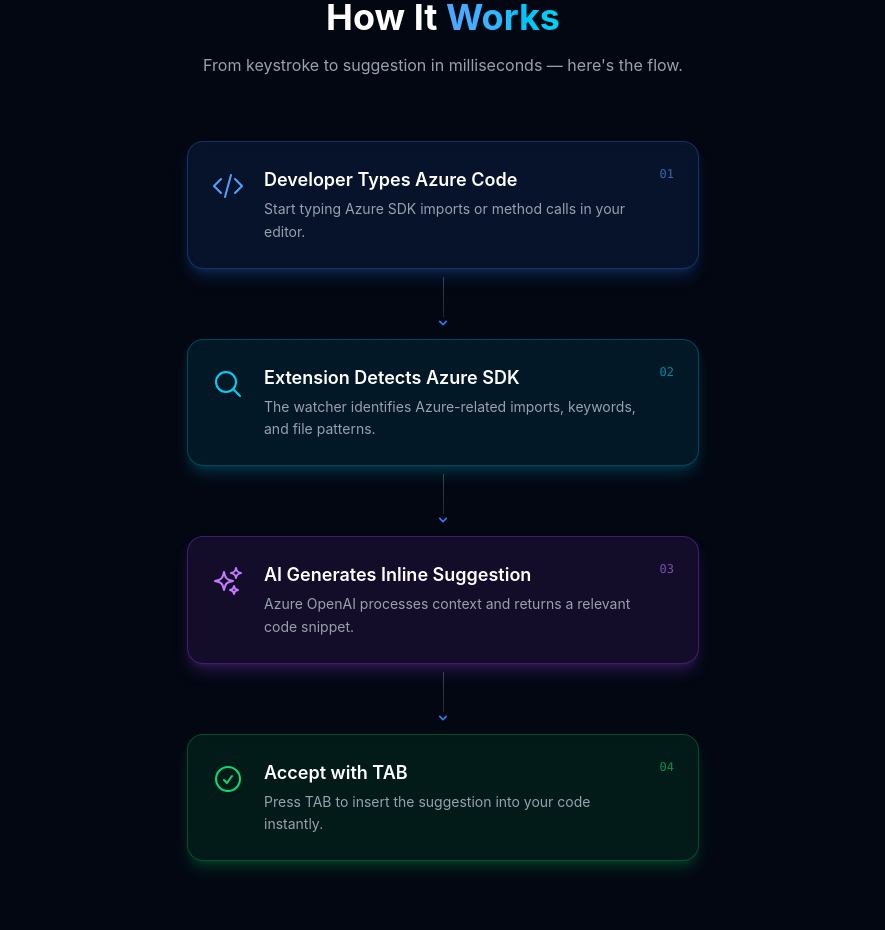
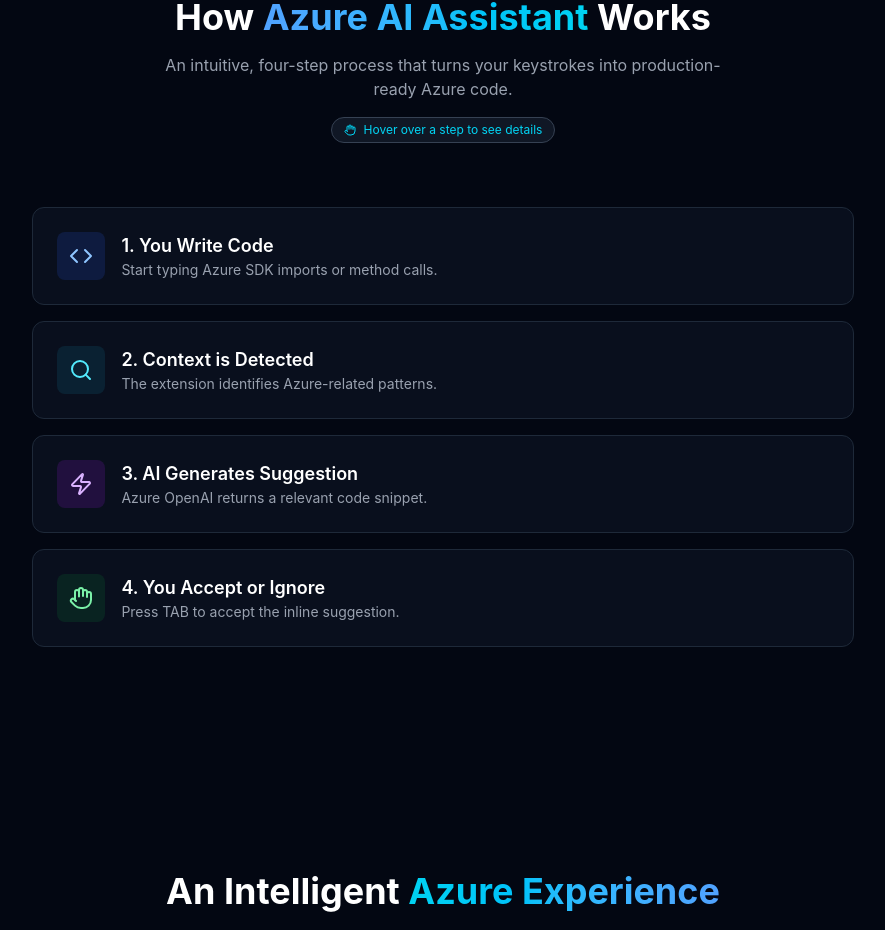
Before and after one commit to ArjunDivraniya/Doppelganger-March-2026-Eklavya, a React app in the folder azure-ai-code-extension/extension/frontend/: page / in a window 1280 px wide. Shown: the part 1851-2781 px from the top of the page, without its empty margins (197-1082 px from the left). Built offline with nearby package versions, Linux system fonts and the light colour scheme; the HTML template or start-up script is replaced by a standard one.

Commit message:
feat(frontend): Redesign 'How It Works' section for interactivity

```diff
--- a/azure-ai-code-extension/extension/frontend/src/components/HowItWorksSection.tsx
+++ b/azure-ai-code-extension/extension/frontend/src/components/HowItWorksSection.tsx
@@ -1,68 +1,87 @@
-import { motion } from "framer-motion";
+import { useState } from "react";
+import { motion, AnimatePresence } from "framer-motion";
+import { Hand, Zap, Search, Code } from "lucide-react";
 
 const STEPS = [
   {
-    icon: (
-      <svg className="w-8 h-8" fill="none" stroke="currentColor" viewBox="0 0 24 24">
-        <path strokeLinecap="round" strokeLinejoin="round" strokeWidth={1.5} d="M17.25 6.75L22.5 12l-5.25 5.25m-10.5 0L1.5 12l5.25-5.25m7.5-3l-4.5 16.5" />
-      </svg>
-    ),
-    title: "Developer Types Azure Code",
-    description: "Start typing Azure SDK imports or method calls in your editor.",
+    icon: <Code className="w-6 h-6" />,
+    title: "1. You Write Code",
+    shortDescription: "Start typing Azure SDK imports or method calls.",
+    longDescription:
+      "As you work in your editor, the extension monitors your code for specific triggers, such as importing an Azure SDK library or calling a known Azure method. This process is lightweight and runs entirely in the background.",
+    image: "/assets/overview-typing.png",
     color: "blue",
   },
   {
-    icon: (
-      <svg className="w-8 h-8" fill="none" stroke="currentColor" viewBox="0 0 24 24">
-        <path strokeLinecap="round" strokeLinejoin="round" strokeWidth={1.5} d="M21 21l-5.197-5.197m0 0A7.5 7.5 0 105.196 5.196a7.5 7.5 0 0010.607 10.607z" />
-      </svg>
-    ),
-    title: "Extension Detects Azure SDK",
-    description: "The watcher identifies Azure-related imports, keywords, and file patterns.",
+    icon: <Search className="w-6 h-6" />,
+    title: "2. Context is Detected",
+    shortDescription: "The extension identifies Azure-related patterns.",
+    longDescription:
+      "Using a combination of keyword matching and pattern recognition, the extension identifies the specific Azure service you're interacting with (e.g., Blob Storage, Cosmos DB). It analyzes the surrounding code to build a rich context for the AI.",
+    image: "/assets/overview-suggestion.png",
     color: "cyan",
   },
   {
-    icon: (
-      <svg className="w-8 h-8" fill="none" stroke="currentColor" viewBox="0 0 24 24">
-        <path strokeLinecap="round" strokeLinejoin="round" strokeWidth={1.5} d="M9.813 15.904L9 18.75l-.813-2.846a4.5 4.5 0 00-3.09-3.09L2.25 12l2.846-.813a4.5 4.5 0 003.09-3.09L9 5.25l.813 2.846a4.5 4.5 0 003.09 3.09L15.75 12l-2.846.813a4.5 4.5 0 00-3.09 3.09zM18.259 8.715L18 9.75l-.259-1.035a3.375 3.375 0 00-2.455-2.456L14.25 6l1.036-.259a3.375 3.375 0 002.455-2.456L18 2.25l.259 1.035a3.375 3.375 0 002.455 2.456L21.75 6l-1.036.259a3.375 3.375 0 00-2.455 2.456zM16.894 20.567L16.5 21.75l-.394-1.183a2.25 2.25 0 00-1.423-1.423L13.5 18.75l1.183-.394a2.25 2.25 0 001.423-1.423l.394-1.183.394 1.183a2.25 2.25 0 001.423 1.423l1.183.394-1.183.394a2.25 2.25 0 00-1.423 1.423z" />
-      </svg>
-    ),
-    title: "AI Generates Inline Suggestion",
-    description: "Azure OpenAI processes context and returns a relevant code snippet.",
+    icon: <Zap className="w-6 h-6" />,
+    title: "3. AI Generates Suggestion",
+    shortDescription: "Azure OpenAI returns a relevant code snippet.",
+    longDescription:
+      "The collected context is sent to a specialized Azure OpenAI model. Our RAG pipeline enhances this process by injecting relevant, up-to-date documentation, ensuring the generated code is accurate and follows best practices.",
+    image: "/assets/feature-suggestion.png",
     color: "purple",
   },
   {
-    icon: (
-      <svg className="w-8 h-8" fill="none" stroke="currentColor" viewBox="0 0 24 24">
-        <path strokeLinecap="round" strokeLinejoin="round" strokeWidth={1.5} d="M9 12.75L11.25 15 15 9.75M21 12a9 9 0 11-18 0 9 9 0 0118 0z" />
-      </svg>
-    ),
-    title: "Accept with TAB",
-    description: "Press TAB to insert the suggestion into your code instantly.",
+    icon: <Hand className="w-6 h-6" />,
+    title: "4. You Accept or Ignore",
+    shortDescription: "Press TAB to accept the inline suggestion.",
+    longDescription:
+      "The generated code appears as ghost text right at your cursor. You can accept it with a single keystroke (Tab) to instantly integrate it, or simply keep typing to ignore it. It's a seamless, non-intrusive workflow.",
+    image: "/assets/overview-accept.png",
     color: "green",
   },
 ];
 
-const colorMap: Record<string, { border: string; bg: string; text: string; glow: string }> = {
-  blue:   { border: "border-blue-500/30",   bg: "bg-blue-500/10",   text: "text-blue-400",   glow: "shadow-blue-500/20" },
-  cyan:   { border: "border-cyan-500/30",   bg: "bg-cyan-500/10",   text: "text-cyan-400",   glow: "shadow-cyan-500/20" },
-  purple: { border: "border-purple-500/30", bg: "bg-purple-500/10", text: "text-purple-400", glow: "shadow-purple-500/20" },
-  green:  { border: "border-green-500/30",  bg: "bg-green-500/10",  text: "text-green-400",  glow: "shadow-green-500/20" },
+const colorMap: Record<string, { border: string; bg: string; text: string; shadow: string }> = {
+  blue: { border: "border-blue-500", bg: "bg-blue-900/30", text: "text-blue-300", shadow: "shadow-blue-500/50" },
+  cyan: { border: "border-cyan-500", bg: "bg-cyan-900/30", text: "text-cyan-300", shadow: "shadow-cyan-500/50" },
+  purple: { border: "border-purple-500", bg: "bg-purple-900/30", text: "text-purple-300", shadow: "shadow-purple-500/50" },
+  green: { border: "border-green-500", bg: "bg-green-900/30", text: "text-green-300", shadow: "shadow-green-500/50" },
 };
 
-const container = {
-  hidden: {},
-  show: { transition: { staggerChildren: 0.2 } },
-};
-
-const cardVariant = {
-  hidden: { opacity: 0, y: 30 },
-  show: { opacity: 1, y: 0, transition: { duration: 0.6, ease: "easeOut" as const } },
-};
+const DetailPanel = ({ step, colors }: { step: (typeof STEPS)[0], colors: (typeof colorMap)[string] }) => (
+  <motion.div
+    className="w-1/2 px-4"
+    initial={{ opacity: 0, x: -50 }}
+    animate={{ opacity: 1, x: 0 }}
+    exit={{ opacity: 0, x: -50 }}
+    transition={{ duration: 0.4, ease: "easeInOut" }}
+  >
+    <div className="relative">
+      <div className={`absolute -inset-4 rounded-3xl bg-gradient-to-b ${colors.bg} opacity-20 blur-2xl`} />
+      <div className={`relative rounded-2xl border ${colors.border} bg-gray-900/70 backdrop-blur-md overflow-hidden`}>
+        <img
+          src={step.image}
+          alt={step.title}
+          className="w-full h-auto border-b border-gray-700"
+        />
+        <div className="p-6">
+          <p className="text-gray-300 leading-relaxed">{step.longDescription}</p>
+        </div>
+      </div>
+    </div>
+  </motion.div>
+);
 
 export default function HowItWorksSection() {
+  const [hoveredStep, setHoveredStep] = useState<number | null>(null);
+
+  const activeStepData = hoveredStep !== null ? STEPS[hoveredStep] : null;
+  const activeColors = activeStepData ? colorMap[activeStepData.color] : null;
+
+  const showPanel = hoveredStep !== null;
+
   return (
-    <section id="how-it-works" className="relative py-28 px-6">
+    <section id="how-it-works" className="relative py-28 px-6 overflow-hidden">
       {/* Section heading */}
       <motion.div
         className="text-center mb-16"
@@ -72,69 +91,65 @@
         transition={{ duration: 0.6 }}
       >
         <h2 className="text-3xl sm:text-4xl font-bold text-white">
-          How It{" "}
+          How{" "}
           <span className="bg-gradient-to-r from-blue-400 to-cyan-400 bg-clip-text text-transparent">
+            Azure AI Assistant
+          </span>{" "}
           Works
-          </span>
         </h2>
         <p className="mt-4 text-gray-400 max-w-xl mx-auto">
-          From keystroke to suggestion in milliseconds — here's the flow.
+          An intuitive, four-step process that turns your keystrokes into production-ready Azure code.
         </p>
+        <div className="mt-4 inline-flex items-center gap-2 rounded-full bg-gray-800/50 border border-gray-700 px-3 py-1 text-xs text-cyan-400">
+          <Hand className="w-3 h-3" />
+          Hover over a step to see details
+        </div>
       </motion.div>
 
-      {/* Steps */}
+      <div className="max-w-7xl mx-auto" onMouseLeave={() => setHoveredStep(null)}>
+        <div className="flex justify-center items-start transition-all duration-500 ease-in-out">
+          {/* Left Panel */}
+          <AnimatePresence>
+            {showPanel && activeStepData && activeColors && (
+              <DetailPanel step={activeStepData} colors={activeColors} />
+            )}
+          </AnimatePresence>
+
+          {/* Steps Column */}
           <motion.div
-        className="max-w-4xl mx-auto flex flex-col gap-0 items-center"
-        variants={container}
-        initial="hidden"
-        whileInView="show"
-        viewport={{ once: true, amount: 0.15 }}
+            layout
+            className="flex flex-col gap-4"
+            style={{ width: showPanel ? '50%' : '66.66%' }}
+            transition={{ duration: 0.5, ease: "easeInOut" }}
           >
-        {STEPS.map((step, i) => {
-          const c = colorMap[step.color];
+            {STEPS.map((s, i) => {
+              const isActive = hoveredStep === i;
+              const c = colorMap[s.color];
               return (
-            <div key={i} className="flex flex-col items-center w-full">
-              {/* Animated arrow connector */}
-              {i > 0 && (
                 <motion.div
-                  className="flex flex-col items-center my-2"
-                  initial={{ opacity: 0, scaleY: 0 }}
-                  whileInView={{ opacity: 1, scaleY: 1 }}
-                  viewport={{ once: true }}
-                  transition={{ duration: 0.4, delay: i * 0.15 }}
+                  key={i}
+                  onMouseEnter={() => setHoveredStep(i)}
+                  className={`p-6 rounded-xl border transition-all duration-300 cursor-pointer ${
+                    isActive
+                      ? `${c.border} ${c.bg} shadow-lg ${c.shadow}`
+                      : "border-gray-800 bg-gray-900/50 hover:bg-gray-800/50"
+                  }`}
                 >
-                  <div className="w-px h-10 bg-gradient-to-b from-gray-700 to-gray-800" />
-                  <svg className="w-4 h-4 text-blue-500 -mt-0.5" fill="currentColor" viewBox="0 0 20 20">
-                    <path
-                      fillRule="evenodd"
-                      d="M5.293 7.293a1 1 0 011.414 0L10 10.586l3.293-3.293a1 1 0 111.414 1.414l-4 4a1 1 0 01-1.414 0l-4-4a1 1 0 010-1.414z"
-                      clipRule="evenodd"
-                    />
-                  </svg>
+                  <div className="flex items-center gap-4">
+                    <div className={`w-12 h-12 rounded-lg flex items-center justify-center ${c.text} ${c.bg}`}>
+                      {s.icon}
+                    </div>
+                    <div>
+                      <h3 className="text-lg font-semibold text-white">{s.title}</h3>
+                      <p className="text-sm text-gray-400">{s.shortDescription}</p>
+                    </div>
+                  </div>
                 </motion.div>
-              )}
-
-              {/* Card */}
-              <motion.div
-                variants={cardVariant}
-                className={`w-full max-w-lg rounded-2xl border ${c.border} ${c.bg} backdrop-blur-sm p-6 flex items-start gap-5 shadow-lg ${c.glow} hover:shadow-xl transition-shadow`}
-              >
-                {/* Icon */}
-                <div className={`shrink-0 mt-1 ${c.text}`}>{step.icon}</div>
-                {/* Text */}
-                <div>
-                  <h3 className="text-lg font-semibold text-white">{step.title}</h3>
-                  <p className="text-sm text-gray-400 mt-1 leading-relaxed">{step.description}</p>
-                </div>
-                {/* Step number */}
-                <span className={`ml-auto shrink-0 text-xs font-mono ${c.text} opacity-60`}>
-                  0{i + 1}
-                </span>
-              </motion.div>
-            </div>
               );
             })}
           </motion.div>
+        </div>
+      </div>
     </section>
   );
 }
```
Lines whose indentation alone changed are shown as unchanged.
